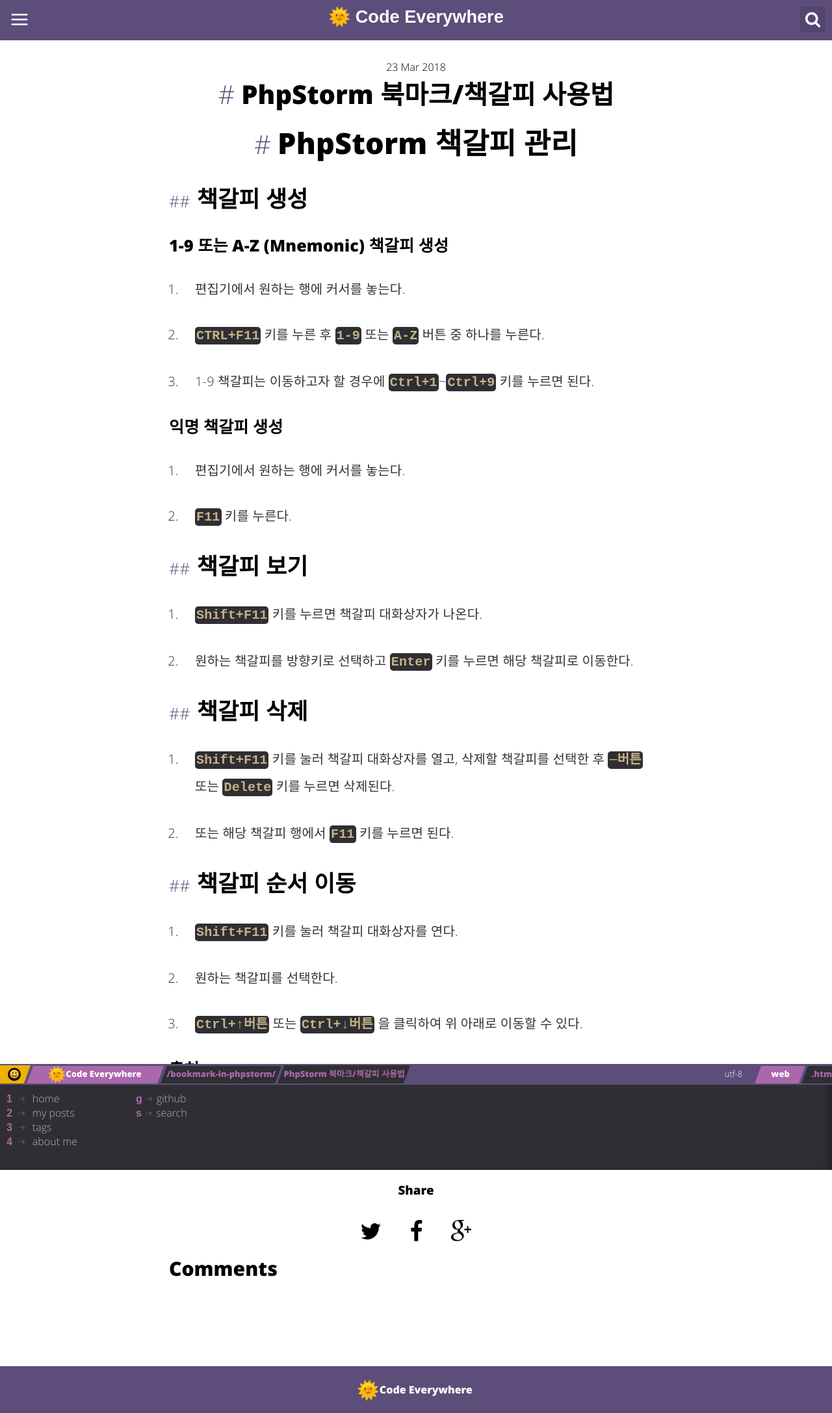
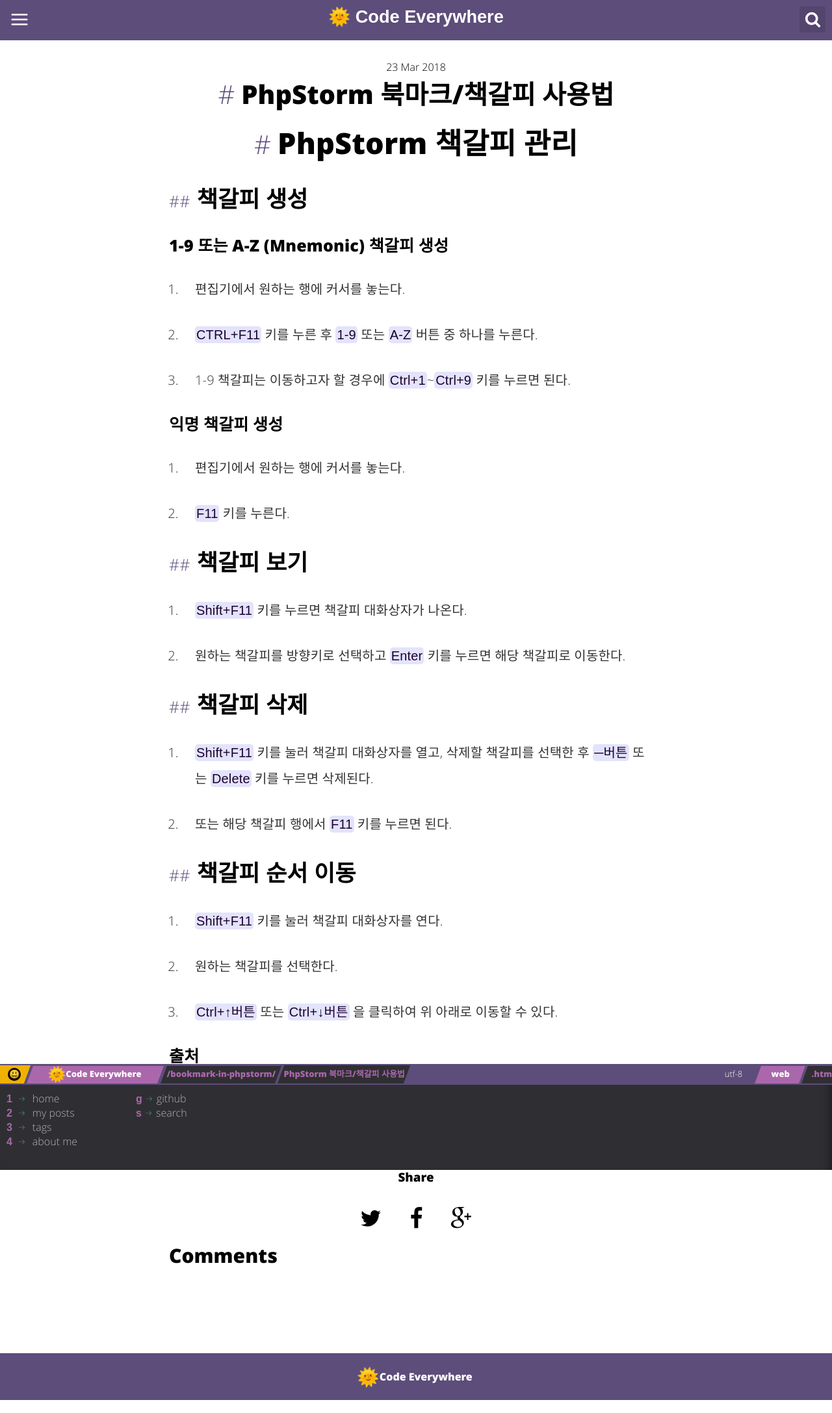
Before and after one commit to rainofpainki/rainofpainki.github.io, a Jekyll site: the page built from _posts/2018-03-23-bookmark-in-phpstorm.md, in a window 1280 px wide. Shown: the whole page at 65% size. Built offline with Jekyll 4.4.1, drawn with Linux system fonts in a browser that asks for light colours; comment, search, counter and statistics services are not loaded.

Commit message:
modify code highlight css

```diff
--- a/_includes/head.html
+++ b/_includes/head.html
@@ -63,7 +63,7 @@
     <!-- Android Lolipop Theme Color -->
     <meta name="theme-color" content="#5d4d7a">
 
-    <link rel="stylesheet" href="{{ "/assets/css/main.css?v=201804021745" | prepend: site.baseurl }}">
+    <link rel="stylesheet" href="{{ "/assets/css/main.css?v=201806051531" | prepend: site.baseurl }}">
     <link rel="canonical" href="{{ page.url | replace:'index.html','' | prepend: site.baseurl | prepend: site.url }}">
     <link rel="alternate" type="application/rss+xml" title="{{ site.title }}" href="{{ "/feed.xml" | prepend: site.baseurl | prepend: site.url }}" />
 </head>
--- a/assets/css/main.css
+++ b/assets/css/main.css
@@ -1217,12 +1217,14 @@ html, body {
     color: #333;
 }
 
-.post-content p code, .post-content li code { /*color:#615576*/
-    color: #c7b288;
-    background-color: #2f2f33;
-    font-weight: bold;
+.post-content p code, .post-content li code {
+    /* color: #615576; */
+    color: #1a0031;
+    background-color: #e3e3fb;
+    /* font-weight: bold; */
     border-radius: 5px;
-    padding: 2px
+    padding: 2px;
+    font-family: sans-serif;
 }
 
 .post-content a {
```
